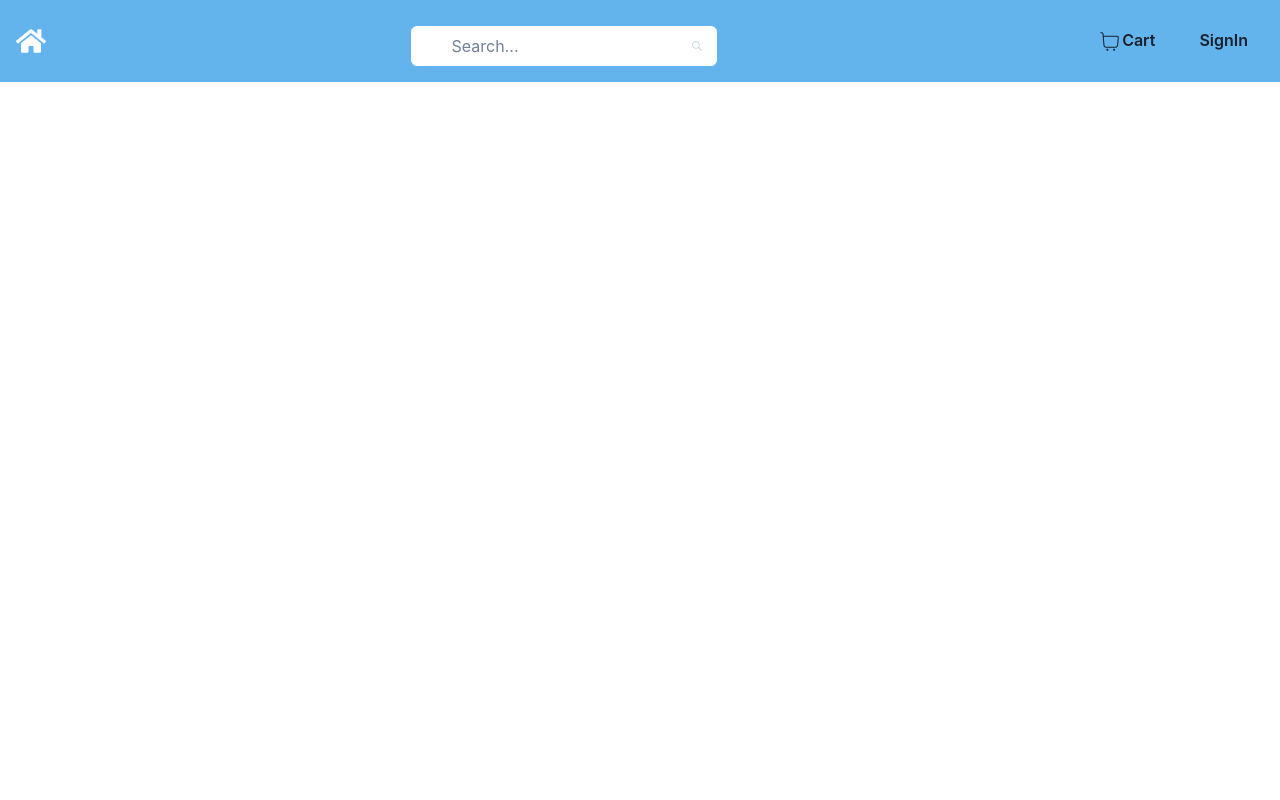
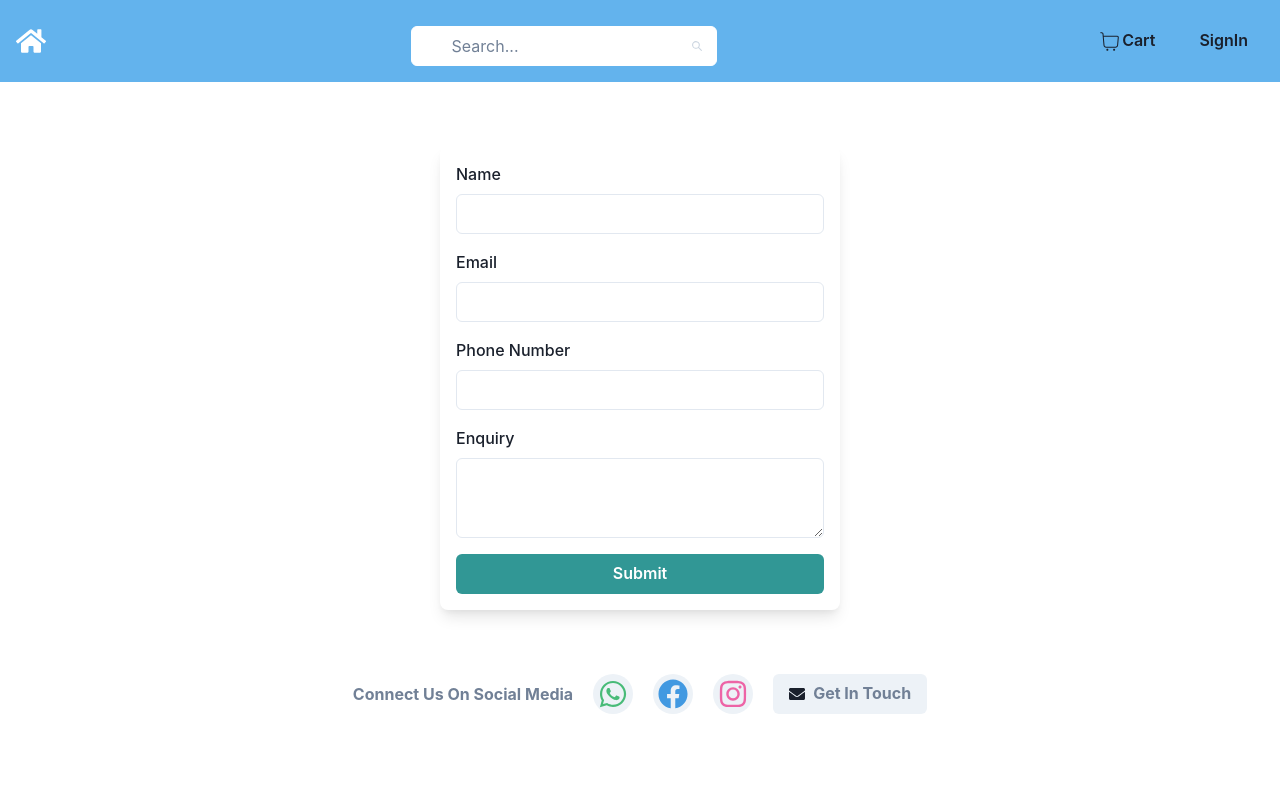
Before and after one commit to sohangpurh53/EccomerceReactWithSlugfield, a React (Create React App) app: page /contact-us in a window 1280 px wide. Shown: the top 800 px of the page. Built offline with nearby package versions, Linux system fonts and the light colour scheme.

Commit message:
Frontend  Updated

```diff
--- a/src/App.js
+++ b/src/App.js
@@ -22,6 +22,7 @@ import DeleteImageProduct from './components/AdminDashboard/forms/deleteProductI
 import Cart from './components/pages/Cart';
 import Order from './components/pages/Order';
 import AdminDashboard from './components/AdminDashboard/AdminDashboard.js';
+import ContactForm from './components/pages/ContactUs.js';
 
 function App() {
   return (
@@ -52,6 +53,7 @@ function App() {
       <Route path='/cart/' element={<Cart/>} ></Route>
       <Route path='/order/' element={<Order/>} ></Route>
       <Route path='/admin/dashboard/' element={<AdminDashboard/>} ></Route>
+      <Route path='/contact-us/' element={<ContactForm/>} ></Route>
 
 
      </Routes>
--- /dev/null
+++ b/src/components/pages/ContactUs.js
@@ -0,0 +1,158 @@
+import React, { useState, useEffect } from 'react';
+import {
+  FormControl,
+  FormLabel,
+  Input,
+  Textarea,
+  Button,
+  VStack,
+  Box,
+  Text,
+  Alert,
+  AlertIcon,
+  CloseButton,
+  IconButton,
+  Flex,
+} from '@chakra-ui/react';
+import axiosInstance from '../utils/axiosInstance';
+import LoadingComponent from '../utils/LoadingAnimation';
+import { FaEnvelope, FaFacebook,  FaInstagram,  FaWhatsapp,  } from 'react-icons/fa';
+import { Link } from 'react-router-dom';
+
+const ContactForm = () => {
+  const [formData, setFormData] = useState({
+    name: '',
+    email: '',
+    phone_number: '',
+    enquiry: '',
+  });
+  const [isLoading, setIsLoading] = useState(true)
+  const [successAlert, setSuccessAlert] = useState(false);
+
+  const handleChange = (e) => {
+    const { name, value } = e.target;
+    setFormData({ ...formData, [name]: value });
+  };
+
+  const handleSubmit = async (e) => {
+    e.preventDefault();
+    try {
+      await axiosInstance.post('contact-us/', formData);
+      setSuccessAlert(true);
+      setFormData({
+        name: '',
+        email: '',
+        phone_number: '',
+        enquiry: '',
+      });
+
+      setTimeout(() => {
+        setSuccessAlert(false);
+      }, 5000); // Hide the alert after 5 seconds (adjust as needed)
+    } catch (error) {
+      console.log(`error while submit contact form: ${error}`);
+    }
+  };
+  useEffect(() => {
+    const loadingTimeout = setTimeout(() => {
+      setIsLoading(false);
+    }, 1000);
+
+    return () => clearTimeout(loadingTimeout);
+  }, []);
+ ;
+  return (
+    <>
+
+    {isLoading? (<LoadingComponent />):(
+      <Box m={'5% auto'} maxW={'400px'} p={4} bg="white" borderRadius="lg" boxShadow="lg">
+      {successAlert && (
+        <Alert status="success" mb={4} variant="solid" position="relative" top="0" left="50%" transform="translateX(-50%)">
+          <AlertIcon />
+          Message sent successfully!
+          <CloseButton
+            position="absolute"
+            right="8px"
+            top="8px"
+            onClick={() => setSuccessAlert(false)}
+          />
+        </Alert>
+      )}
+
+      <VStack spacing={4} align="stretch">
+        <FormControl>
+          <FormLabel htmlFor="name">Name</FormLabel>
+          <Input
+            type="text"
+            id="name"
+            name="name"
+            value={formData.name}
+            onChange={handleChange}
+          />
+        </FormControl>
+        <FormControl>
+          <FormLabel htmlFor="email">Email</FormLabel>
+          <Input
+            type="email"
+            id="email"
+            name="email"
+            value={formData.email}
+            onChange={handleChange}
+          />
+        </FormControl>
+        <FormControl>
+          <FormLabel htmlFor="phone_number">Phone Number</FormLabel>
+          <Input
+            type="tel"
+            id="phone_number"
+            name="phone_number"
+            value={formData.phone_number}
+            onChange={handleChange}
+          />
+        </FormControl>
+        <FormControl>
+          <FormLabel htmlFor="enquiry">Enquiry</FormLabel>
+          <Textarea
+            id="enquiry"
+            name="enquiry"
+            value={formData.enquiry}
+            onChange={handleChange}
+          />
+        </FormControl>
+        <Button colorScheme="teal" onClick={handleSubmit}>
+          Submit
+        </Button>
+      </VStack>
+
+
+    </Box>
+    )}
+    <Flex  wrap={'wrap'} gap={'20px'} alignItems={'center'} justifyContent={'center'}>
+      <Text fontWeight={'bold'} color={'gray.500'} fontSize={'1rem'}>
+        Connect Us On Social Media
+      </Text>
+         <IconButton color={'green.400'}  borderRadius={'50%'} as={Link} target='_blank' fontSize={'30px'} label={'Whatsapp'} to={'https://whatsapp.com/channel/0029Va5Dzkw9sBIHtVNaHY44'}>
+                <FaWhatsapp />
+              </IconButton>
+
+              <IconButton color={'blue.400'}  borderRadius={'50%'} as={Link} target='_blank' fontSize={'30px'} label={'Facebook'}  to={'https://www.facebook.com/rajengineering72'}>
+                <FaFacebook />
+              </IconButton>
+              <IconButton color={'pink.400'}  borderRadius={'50%'} as={Link} target='_blank' fontSize={'30px'} label={'Instagram'}  to={'https://www.instagram.com/rajengineering__/'}>
+                <FaInstagram />
+              </IconButton>
+
+             <Box>
+
+              <Button  as={Link} to={'mailto:sales@rajengg.co.in'}>
+             <FaEnvelope/>  <Text ml={2} fontWeight={'bold'} color={'gray.500'} fontSize={'1rem'}>  Get In Touch</Text>
+                </Button>
+             </Box>
+
+
+      </Flex>
+    </>
+  );
+};
+
+export default ContactForm;
```
